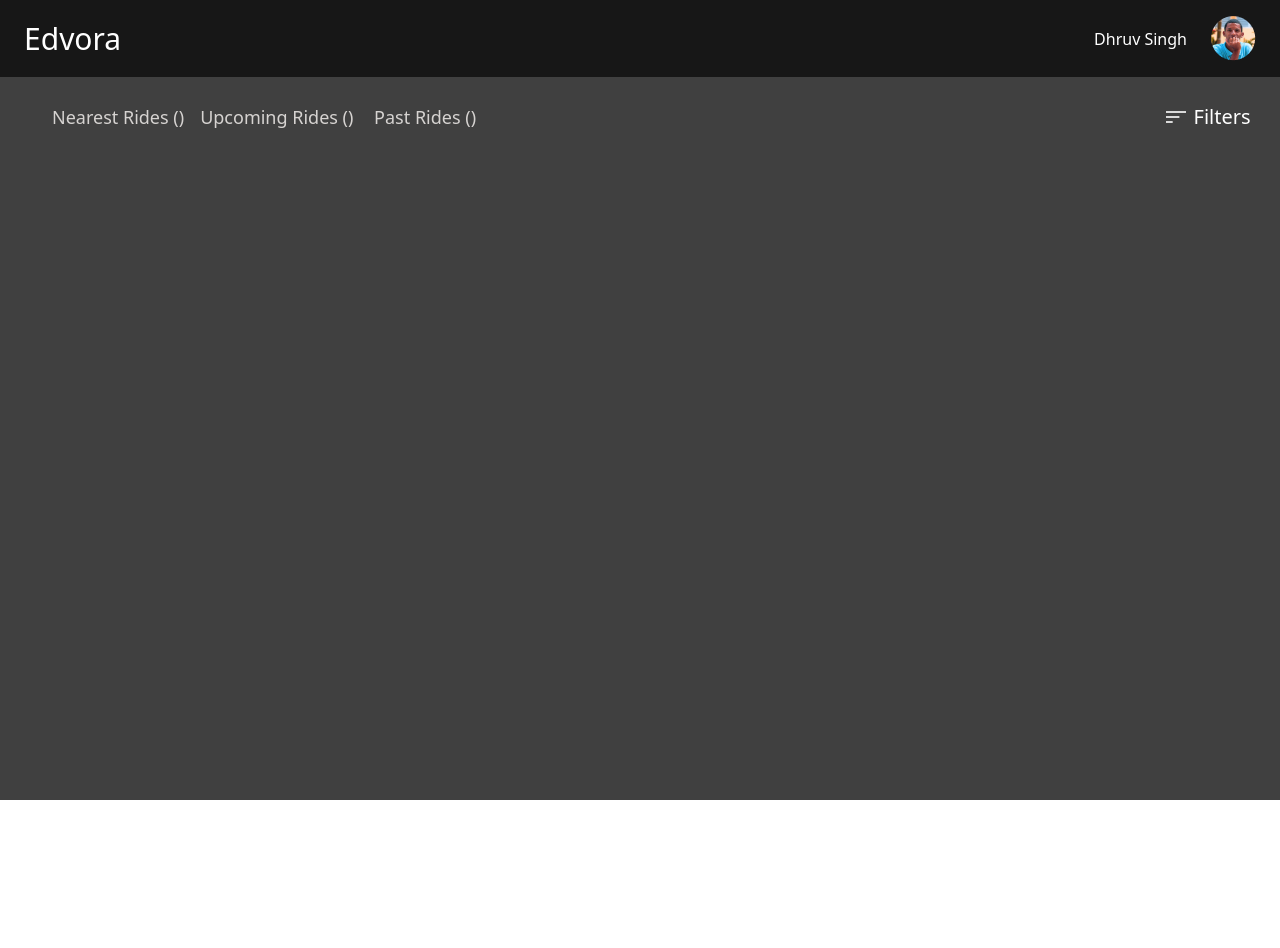
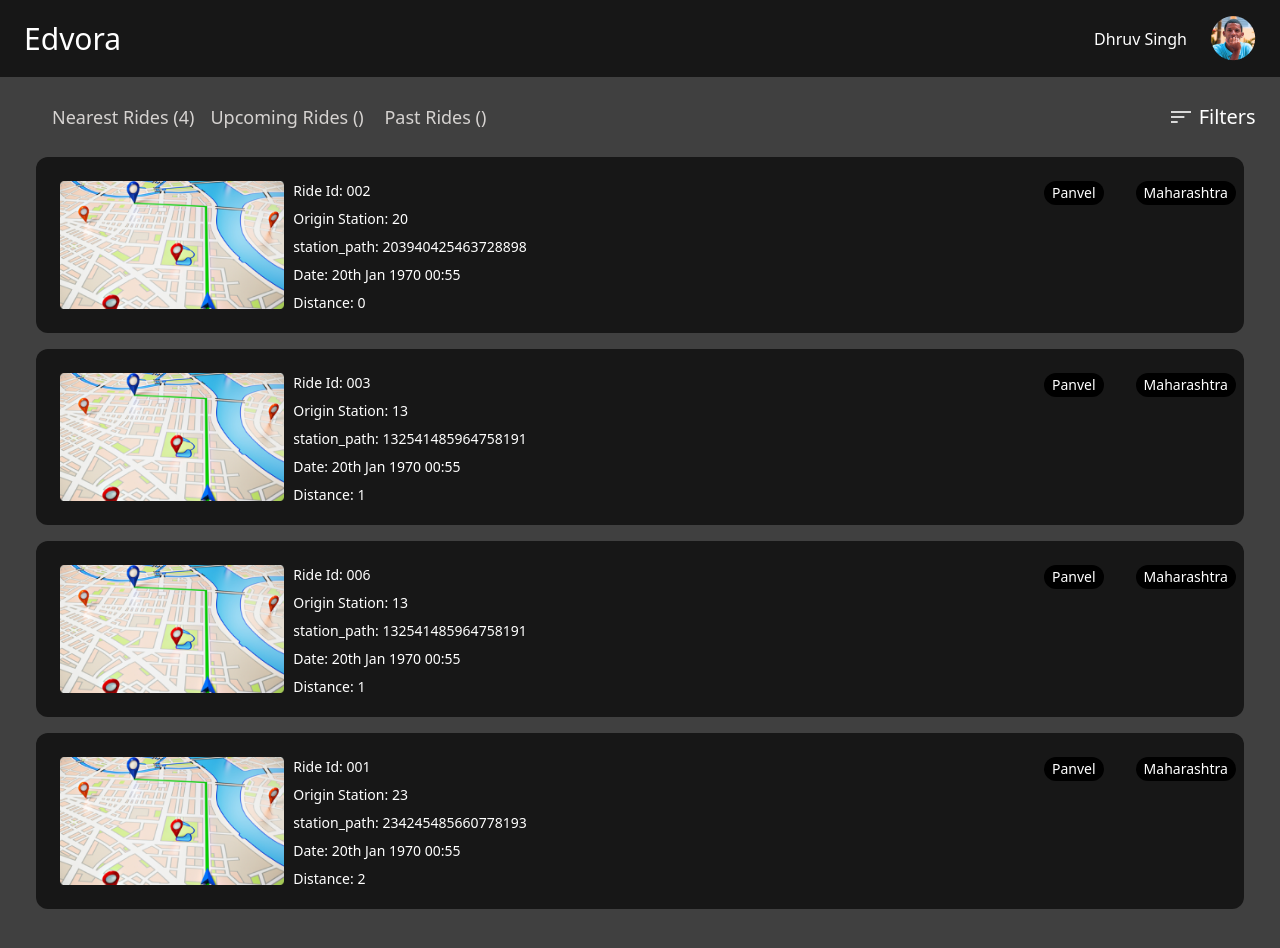
Before and after one commit to KINGSLEYEHAPA/edvora-ride-hailing-app, a React (Create React App) app: page / in a window 1280 px wide. Shown: the top 948 px of the page. Before the commit the page ends 800 px from the top, so only its background shows below. Built offline with nearby package versions, Linux system fonts and the light colour scheme.

Commit message:
Making adjustment to the application

```diff
--- a/src/components/ApplicationRoutes.jsx
+++ b/src/components/ApplicationRoutes.jsx
@@ -13,6 +13,7 @@ const ApplicationRoutes = () => {
       <BrowserRouter>
         <Routes>
           <Route path="/" element={<App />}>
+            <Route index element={<NearestRides />} />
             <Route path="/nearest-rides" element={<NearestRides />} />
             <Route path="/upcoming-rides" element={<UpcomingRides />} />
             <Route path="/past-rides" element={<PastRides />} />
--- a/src/components/Header.jsx
+++ b/src/components/Header.jsx
@@ -1,10 +1,13 @@
 import React from "react";
+import { Link } from "react-router-dom";
 import profileImg from "../assets/images/Rectangle.png";
 
 const Header = () => {
   return (
     <div className="text-white bg-neutral-900 flex lg:flex-row justify-between items-center px-6 py-4 ">
-      <p className="text-3xl cursor-pointer">Edvora</p>
+      <p className="text-3xl cursor-pointer">
+        <Link to="/">Edvora</Link>
+      </p>
       <div className="flex justify-end items-center gap-6">
         <p>Dhruv Singh</p>
         <img src={profileImg} alt="" />
--- a/src/components/NearestRides.jsx
+++ b/src/components/NearestRides.jsx
@@ -53,18 +53,21 @@ const NearestRides = () => {
   sortedNearestRide.forEach((item, index, arr) => {
     item.distance = lowestDistanceToStationAndIndex[index][0];
   });
-  console.log(sortedNearestRide);
+  const todayInSeconds = new Date(new Date()).getTime() / 1000;
+  const upcomingRides = sortedNearestRide.filter((item) => {
+    return item.date - todayInSeconds < 86400 && item.date < todayInSeconds;
+  });
 
   useEffect(() => {
     dispatch({
       type: myActions.NEAREST_RIDES_UPDATE,
-      payload: sortedNearestRide.length,
+      payload: upcomingRides.length,
     });
-  }, [dispatch]);
+  }, [dispatch, upcomingRides]);
 
   return (
     <div className="   flex flex-col px-9 lg:flex lg:flex-col lg:px-9 space-y-4  bg-neutral-700 lg:pb-16 pb-8">
-      {sortedNearestRide.map((item, index) => {
+      {upcomingRides.map((item, index) => {
         return (
           <RideCard
             key={index}
```
